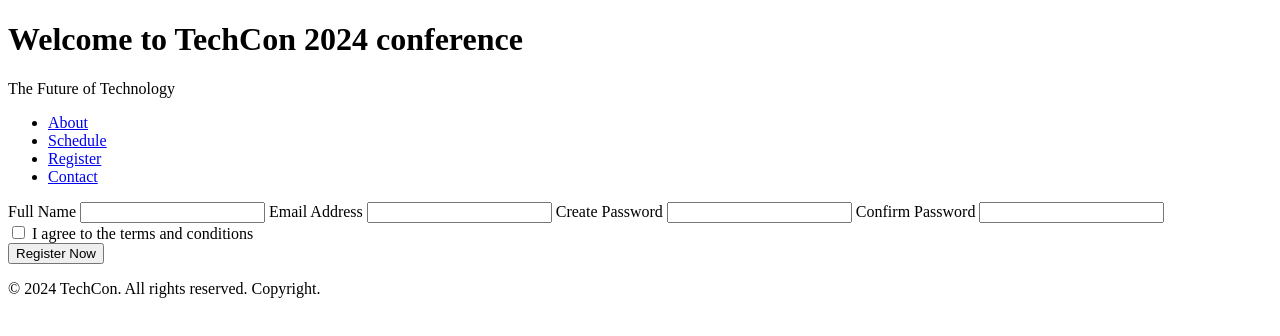
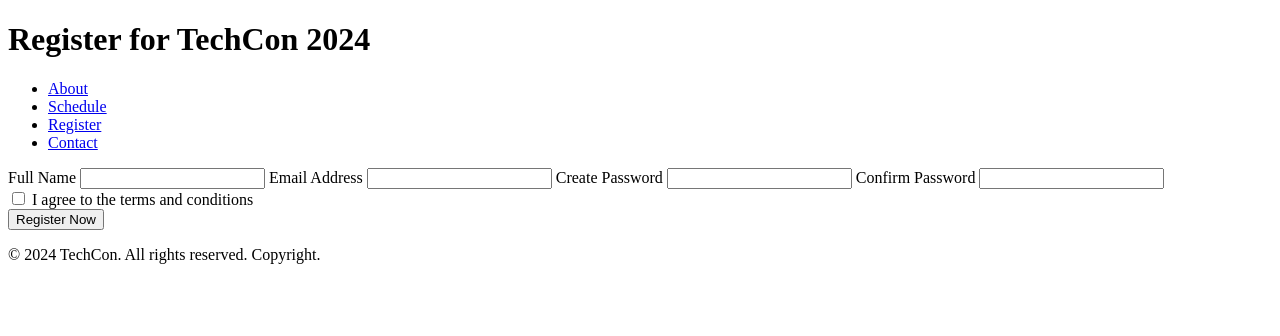
Before and after one commit to skidan007/TechCon_HTML, a plain HTML site: page techcon_website/register.html in a window 1280 px wide. Drawn offline with Linux system fonts and the light colour scheme.

Commit message:
register

```diff
--- a/techcon_website/register.html
+++ b/techcon_website/register.html
@@ -7,8 +7,7 @@
 </head>
 <body>
      <header>
-        <h1>Welcome to TechCon 2024 conference</h1>
-        <p>The Future of Technology</p>
+        <h1>Register for TechCon 2024</h1>
     </header>
 
     <nav>
```
